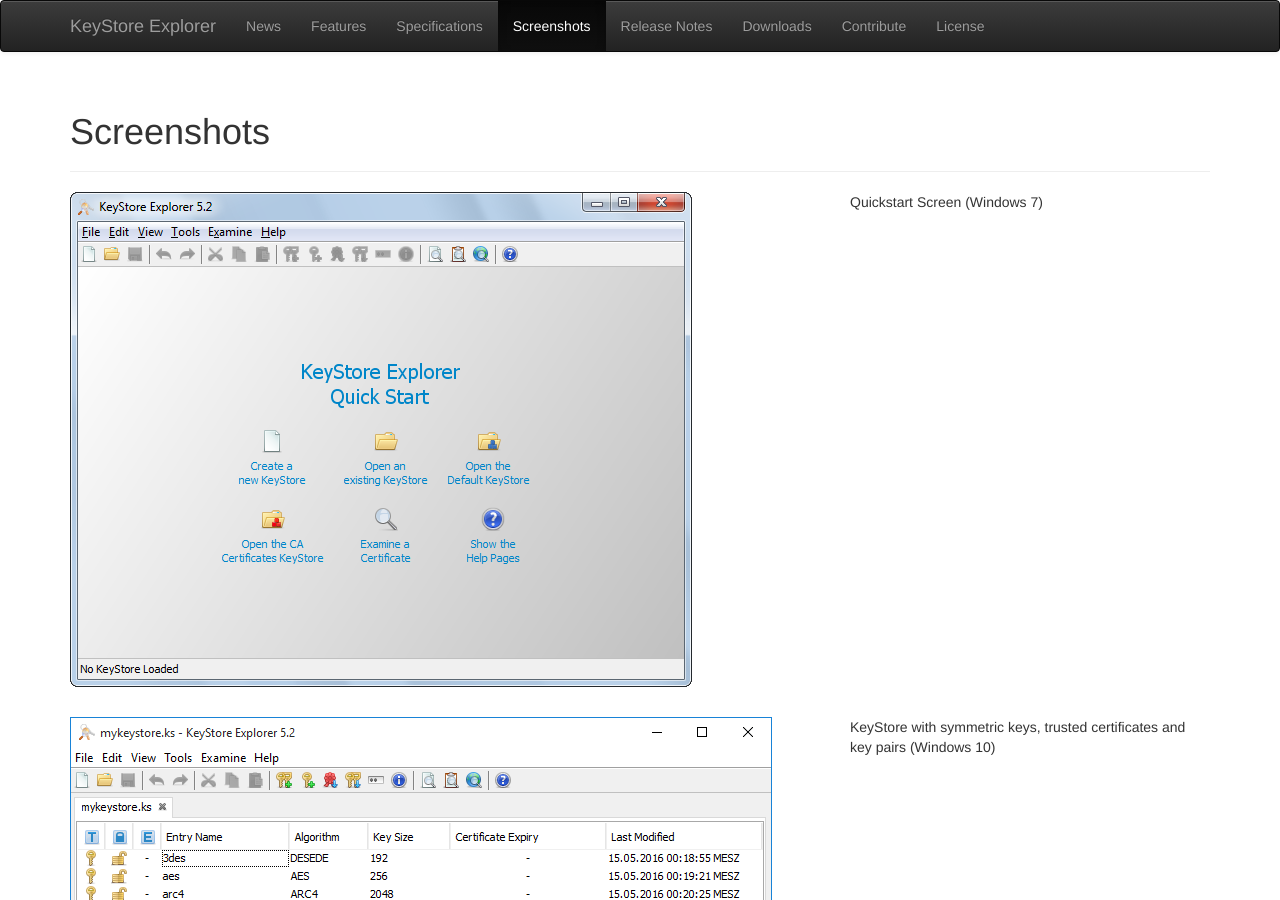
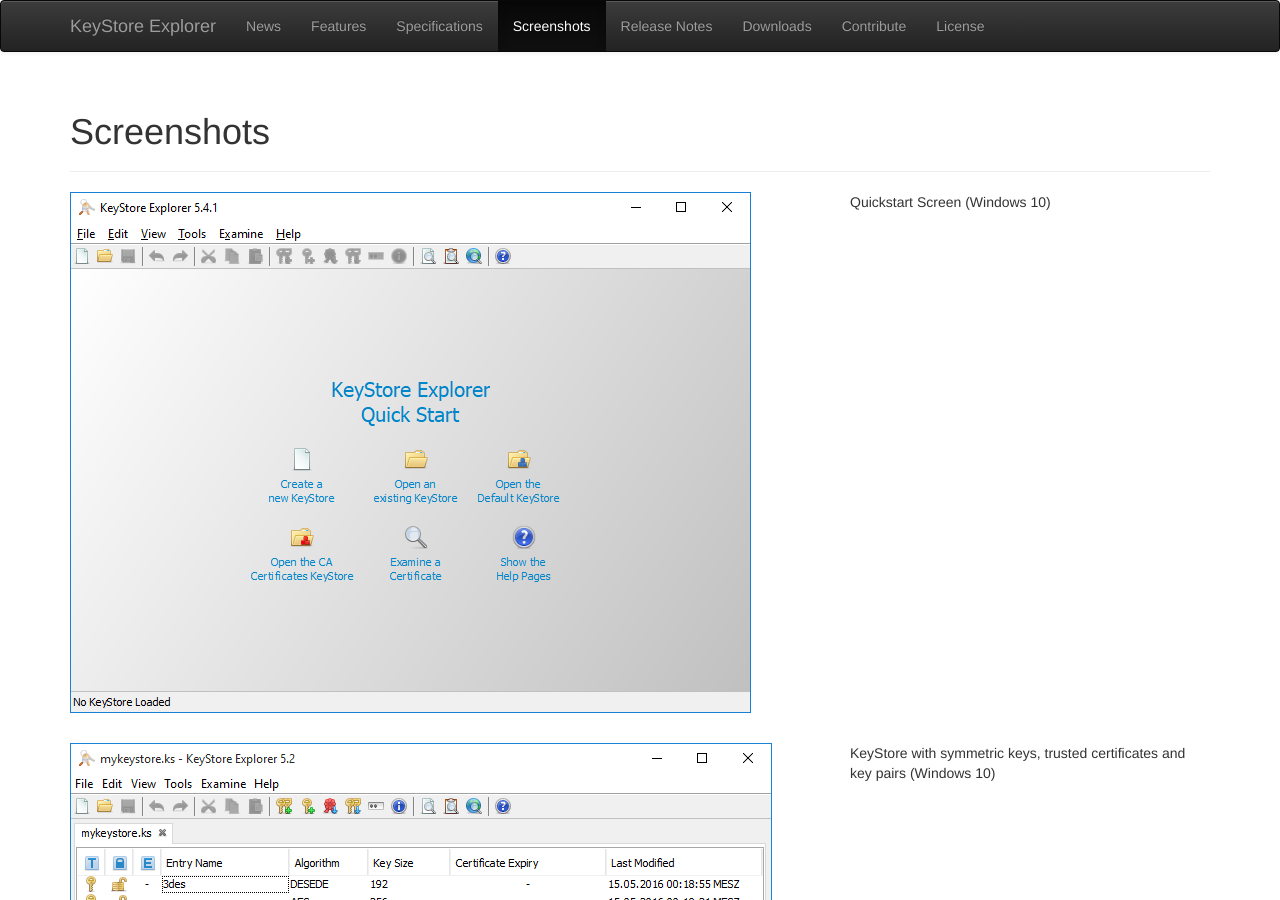
Before and after one commit to kaikramer/kaikramer.github.io, a Jekyll site: the page built from screenshots.html, in a window 1280 px wide and 900 px high. Built offline with Jekyll 4.4.1, drawn with Linux system fonts in a browser that asks for light colours.

Commit message:
Added new screen shot of KSE under Win10

```diff
--- a/screenshots.html
+++ b/screenshots.html
@@ -12,12 +12,12 @@
 <div class="row">
 	<div class="col-md-8">
 		<p>
-			<img src="images/win7_quickstart.png" class="img-responsive" />
+			<img src="images/win10_quickstart.png" class="img-responsive" />
 		</p>
 	</div>
 	<div class="col-md-4">
 		<p>
-			Quickstart Screen (Windows 7)
+			Quickstart Screen (Windows 10)
 		</p>
 	</div>
 </div>
```
Also changed, not shown: images/win10_quickstart.png (added).
